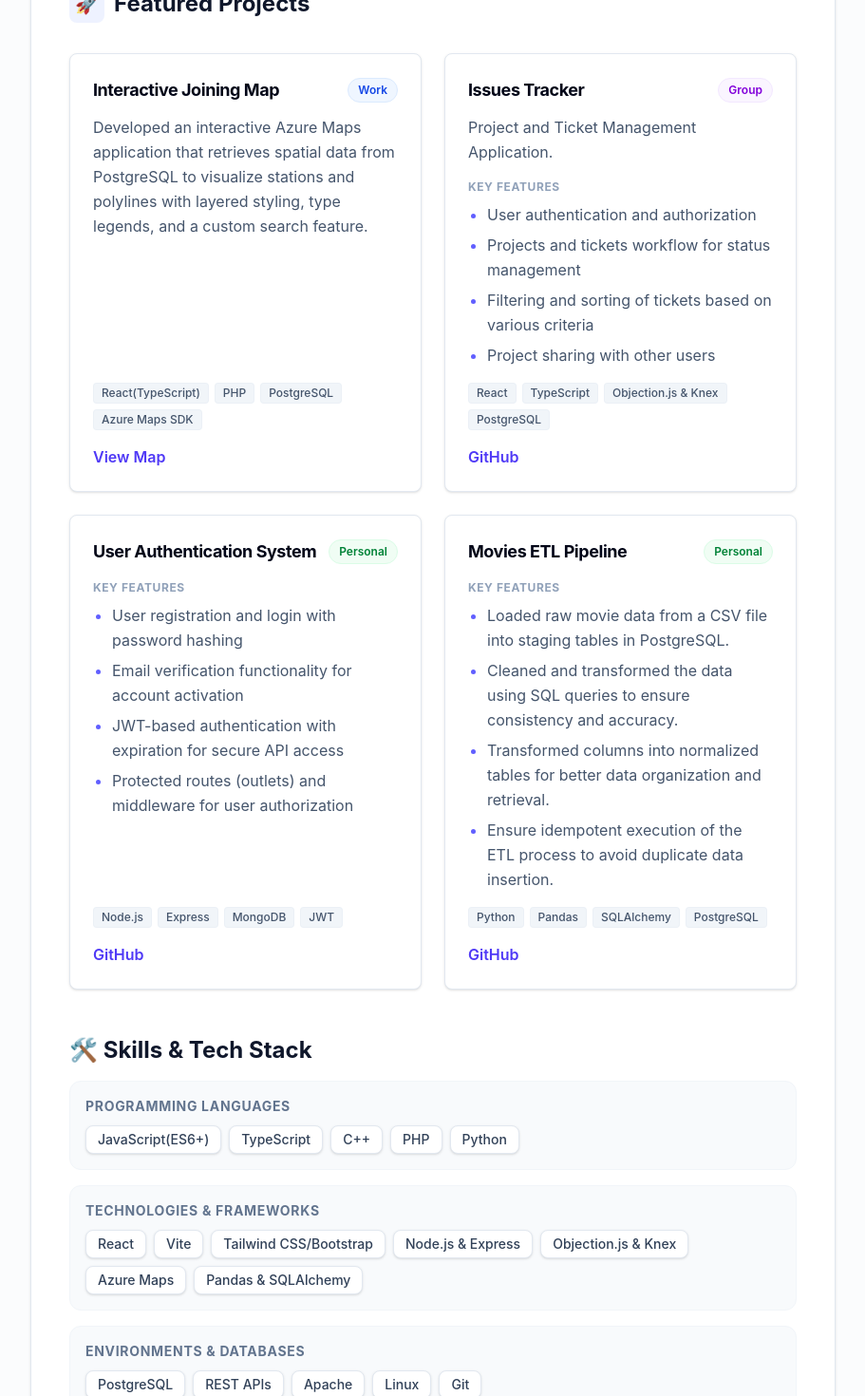
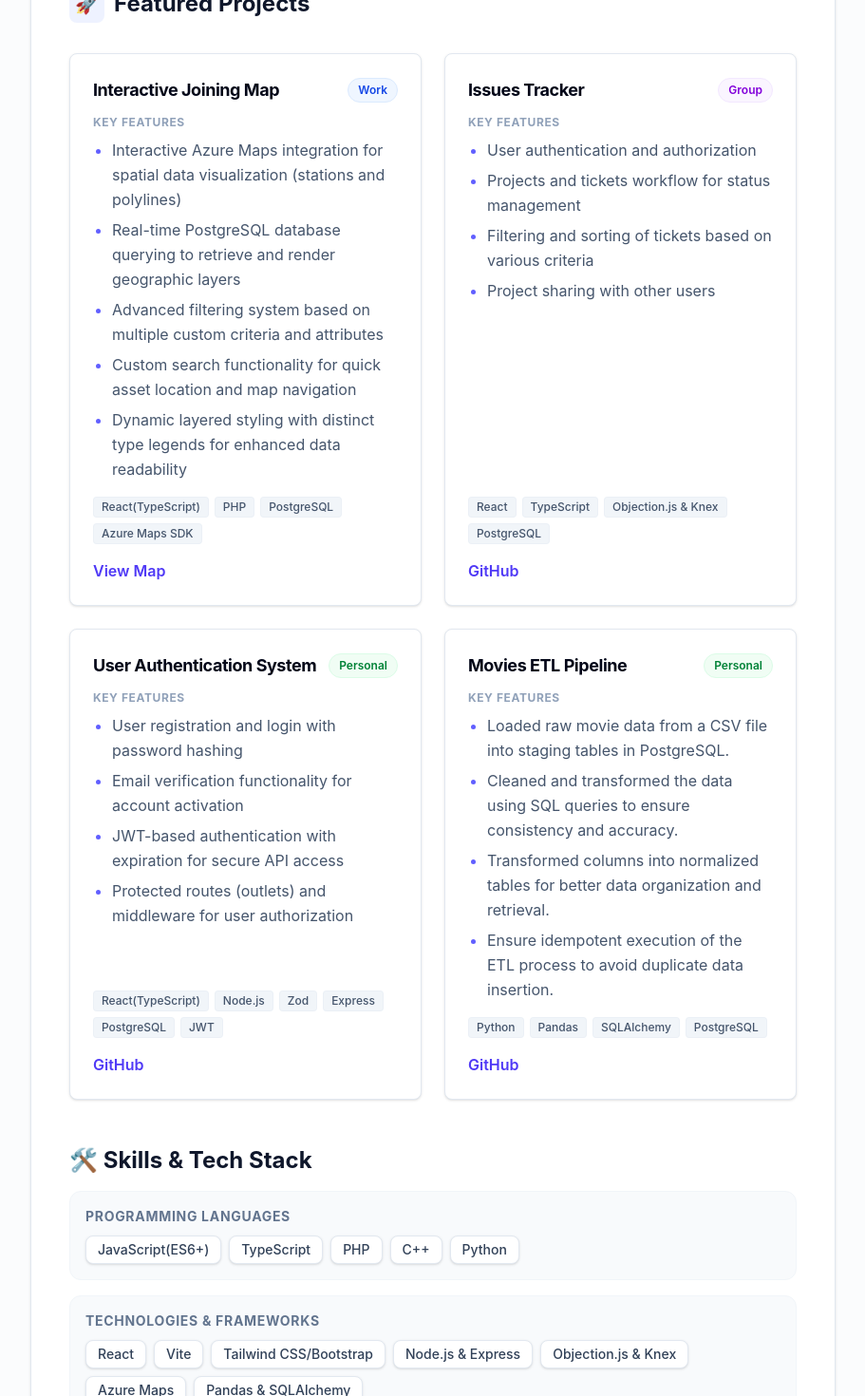
Before and after one commit to nikolayyd/digital-cv, a React (Vite) app: page / in a window 1280 px wide. Shown: the part 1020-2490 px from the top of the page at 95% size, without its empty margins (184-1095 px from the left). Built offline with nearby package versions, Linux system fonts and the light colour scheme.

Commit message:
fixed features

```diff
--- a/index.html
+++ b/index.html
@@ -2,7 +2,7 @@
 <html lang="en">
   <head>
     <meta charset="UTF-8" />
-    <link rel="icon" type="image/svg+xml" href="/vite.svg" />
+    <link rel="icon" type="image/png" href="/favicon.png" />
     <meta name="viewport" content="width=device-width, initial-scale=1.0" />
     <title>CV Nikolay Dragostinov</title>
   </head>
--- a/src/App.tsx
+++ b/src/App.tsx
@@ -1,8 +1,8 @@
 import { Header } from './components/Header';
 import { Experience } from './components/Experience';
 import { Skills } from './components/Skills';
-import { Projects }from './components/Projects';
-import { Education }  from './components/Education';
+import { Projects } from './components/Projects';
+import { Education } from './components/Education';
 export const App = () => {
   return (
     <div className="min-h-screen bg-slate-50/50">
@@ -17,4 +17,4 @@ export const App = () => {
       </div>
     </div>
   );
-}
+};
--- a/src/components/Header.tsx
+++ b/src/components/Header.tsx
@@ -2,7 +2,7 @@ import { cvData } from '../data/cvData';
 
 export const Header = () => {
   const { name, title, summary, contact } = cvData;
-
+  console.log('Contact object:', contact);
   return (
     <header className="border-b border-slate-200 pb-8 mb-8">
       <div className="flex flex-col md:flex-row md:items-center md:justify-between gap-4">
@@ -22,7 +22,7 @@ export const Header = () => {
             📧 {contact.email}
           </a>
           <a
-            href={`https://${contact.github}`}
+            href={contact.github}
             target="_blank"
             rel="noreferrer"
             className="hover:text-indigo-600 transition-colors"
@@ -30,7 +30,7 @@ export const Header = () => {
             💻 GitHub
           </a>
           <a
-            href={`https://${contact.linkedin}`}
+            href={contact.linkedin}
             target="_blank"
             rel="noreferrer"
             className="hover:text-indigo-600 transition-colors"
@@ -45,4 +45,4 @@ export const Header = () => {
       </p>
     </header>
   );
-}
+};
--- a/src/components/Projects.tsx
+++ b/src/components/Projects.tsx
@@ -37,10 +37,6 @@ export const Projects = () => {
                       : 'Personal'}
                 </span>
               </div>
-
-              <p className="text-slate-600 text-sm sm:text-base leading-relaxed mb-4">
-                {project.description}
-              </p>
 
               {project.features && project.features.length > 0 && (
                 <div className="mb-4">
--- a/src/data/cvData.ts
+++ b/src/data/cvData.ts
@@ -4,7 +4,7 @@ export const cvData: CVData = {
   name: 'Nikolay Dragostinov',
   title: 'Application Systems Engineer',
   summary:
-    'Full-stack developer experienced in building internal web applications from scratch to production. Skilled in developing front-end features, writing back-end services, working with PostgreSQL databases, and deploying the final applications to Linux environments.',
+    'Full-stack developer experienced in building internal web applications from scratch to production. Skilled in developing front-end features, writing back-end services, working with relational databases, and deploying the final applications to Linux environments.',
   contact: {
     email: 'nikolayddragostinov@gmail.com',
     phone: '+359897582777',
@@ -14,7 +14,7 @@ export const cvData: CVData = {
   skills: [
     {
       category: 'Programming Languages',
-      items: ['JavaScript(ES6+)', 'TypeScript', 'C++', 'PHP', 'Python'],
+      items: ['JavaScript(ES6+)', 'TypeScript', 'PHP', 'C++', 'Python'],
     },
     {
       category: 'Technologies & Frameworks',
@@ -30,14 +30,14 @@ export const cvData: CVData = {
     },
     {
       category: 'Environments & Databases',
-      items: ['PostgreSQL', 'REST APIs', 'Apache', 'Linux', 'Git'],
+      items: ['REST APIs', 'Apache', 'Linux', 'PostgreSQL', 'Git'],
     },
   ],
   experience: [
     {
       role: 'Application Systems Engineer',
       company: 'Electricity System Operator (ESO) - Bulgaria',
-      startDate: 'October 2025',
+      startDate: 'September 2025',
       endDate: 'Present',
       key_responsibilities: [
         'Contributed to end-to-end development of internal web applications from implementation to production deployment.',
@@ -67,15 +67,19 @@ export const cvData: CVData = {
 export const projectsData = [
   {
     title: 'Interactive Joining Map',
-    description:
-      'Developed an interactive Azure Maps application that retrieves spatial data from PostgreSQL to visualize stations and polylines with layered styling, type legends, and a custom search feature.',
+    features: [
+      'Interactive Azure Maps integration for spatial data visualization (stations and polylines)',
+      'Real-time PostgreSQL database querying to retrieve and render geographic layers',
+      'Advanced filtering system based on multiple custom criteria and attributes',
+      'Custom search functionality for quick asset location and map navigation',
+      'Dynamic layered styling with distinct type legends for enhanced data readability',
+    ],
     technologies: ['React(TypeScript)', 'PHP', 'PostgreSQL', 'Azure Maps SDK'],
     projectType: 'commercial' as const,
     liveLink: 'https://webapps.eso.bg/joining/public/map',
   },
   {
     title: 'Issues Tracker',
-    description: 'Project and Ticket Management Application.',
     role: 'Contributed to both front-end and back-end development, database management.',
     features: [
       'User authentication and authorization',
@@ -95,7 +99,14 @@ export const projectsData = [
       'JWT-based authentication with expiration for secure API access',
       'Protected routes (outlets) and middleware for user authorization',
     ],
-    technologies: ['Node.js', 'Express', 'MongoDB', 'JWT'],
+    technologies: [
+      'React(TypeScript)',
+      'Node.js',
+      'Zod',
+      'Express',
+      'PostgreSQL',
+      'JWT',
+    ],
     projectType: 'personal' as const,
     githubLink: 'https://github.com/nikolayyd/outlet-auth',
   },
--- a/src/types/cv.ts
+++ b/src/types/cv.ts
@@ -34,8 +34,7 @@ export interface CVData {
 
 export interface Project {
   title: string;
-  description: string;
-  features?: string[];
+  features: string[];
   technologies?: string[];
   role?: string;
   projectType: 'commercial' | 'personal' | 'group';
```
Also changed, not shown: public/favicon.png (added).
